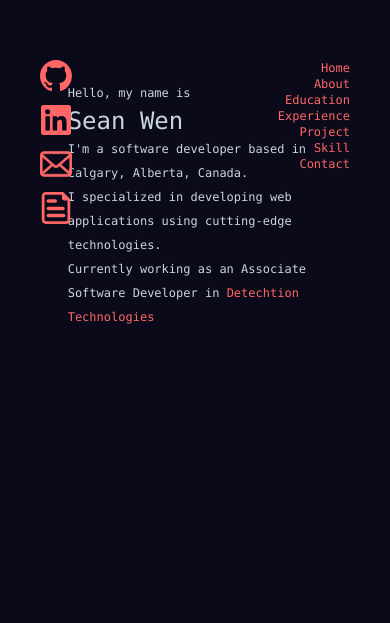
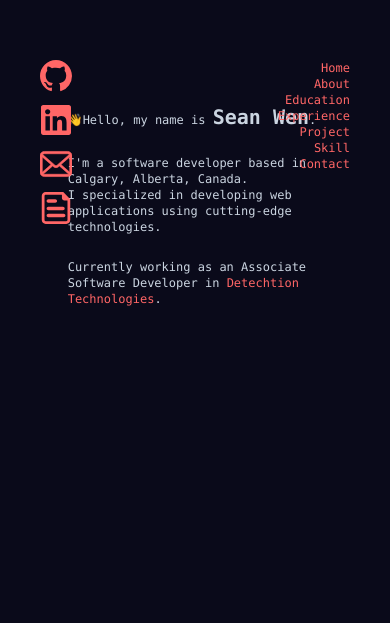
Before and after one commit to ShouShou92410/ShouShou92410.github.io, a SvelteKit app: page / in a window 390 px wide. Shown: the part 221-844 px from the top of the page. Built offline with nearby package versions, Linux system fonts and the light colour scheme.

Commit message:
Responsive text style - Adjust Home.svelte style

```diff
--- a/src/app.css
+++ b/src/app.css
@@ -20,13 +20,13 @@
 	}
 	a,
 	p {
-		@apply 2xl:text-2xl xl:text-xl lg:text-lg md:text-base sm:text-sm text-xs;
+		@apply 2xl:text-2xl xl:text-xl lg:text-lg md:text-base sm:text-sm text-xs 2xl:leading-9 xl:leading-8 lg:leading-7 md:leading-6 sm:leading-5 leading-4;
 	}
 	a {
 		@apply text-primary;
 	}
 	p {
-		@apply leading-6 font-medium;
+		@apply font-medium;
 	}
 	nav a,
 	p a {
--- a/src/routes/Home.svelte
+++ b/src/routes/Home.svelte
@@ -3,12 +3,20 @@
 </script>
 
 <ContentSection id="">
-	<p>Hello, my name is</p>
-	<h1>Sean Wen</h1>
 	<p>
-		I'm a software developer based in Calgary, Alberta, Canada. <br />
-		I specialized in developing web applications using cutting-edge technologies. <br />
+		👋Hello, my name is
+		<span class="2xl:text-6xl xl:text-5xl lg:text-4xl md:text-3xl sm:text-2xl text-xl font-semibold"
+			>Sean Wen</span
+		>.
+	</p>
+	<br />
+	<p>
+		I'm a software developer based in Calgary, Alberta, Canada.<br />
+		I specialized in developing web applications using cutting-edge technologies.
+	</p>
+	<br />
+	<p>
 		Currently working as an Associate Software Developer in
-		<a href="https://www.detechtion.com">Detechtion Technologies</a>
+		<a href="https://www.detechtion.com">Detechtion Technologies</a>.
 	</p>
 </ContentSection>
```
